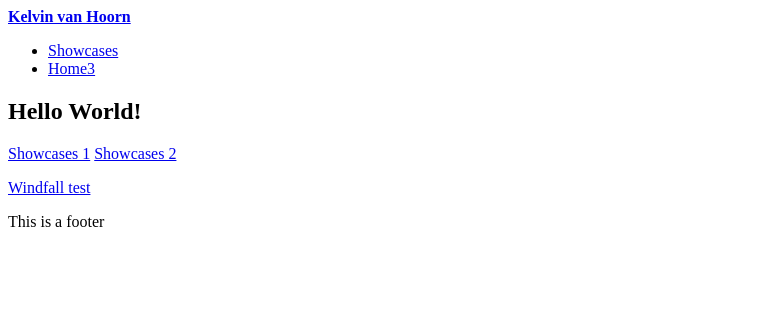
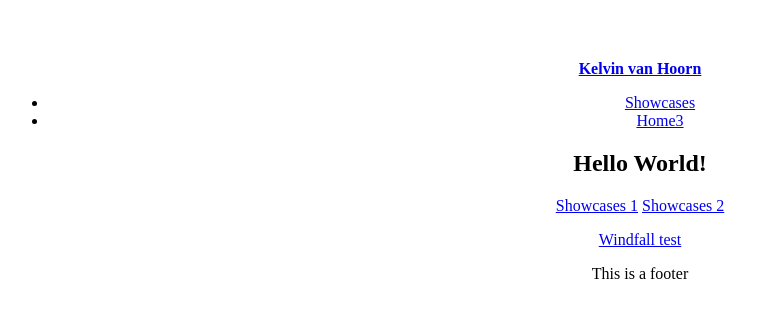
Before and after one commit to Radagasd/Radagasd.github.io, a Jekyll site: the page built from index.md, in a window 1280 px wide. Shown: the top 318 px of the page, without its empty margins (0-779 px from the left). Built offline with Jekyll 4.4.1, drawn with Linux system fonts in a browser that asks for light colours; our own code applies the rules of GitHub Pages for plain Markdown files.

Commit message:
no message

```diff
--- a/Gemfile
+++ b/Gemfile
@@ -27,3 +27,7 @@ end
 
 # Performance-booster for watching directories on Windows
 gem "wdm", "~> 0.1.0", :install_if => Gem.win_platform?
+
+gem 'eventmachine', '1.2.7', git: 'https://github.com/eventmachine/eventmachine.git', tag: 'v1.2.7'
+
+gem "webrick"
--- a/_config.yml
+++ b/_config.yml
@@ -1,9 +1,10 @@
 title: Kelvin van Hoorn
 description: Kelvin van Hoorn's personal website
 
-theme: null
+
 
 markdown: kramdown
+theme: null
 plugins:
   - jekyll-feed
 sass:
--- a/_includes/head.html
+++ b/_includes/head.html
@@ -4,7 +4,10 @@
 	<meta name="viewport" content="width=device-width, initial-scale=1, user-scalable=no" />
 	<!--[if lte IE 8]><script src="{{ "assets/js/ie/html5shiv.js" | relative_url }}"></script><![endif]-->
 	<!-- <link rel="stylesheet" href="{{ "assets/css/main.css" | relative_url }}" /> -->
-	<link rel="stylesheet" href="{{ "/css/main.css" | prepend: site.baseurl }}">
+	<!-- <link rel="stylesheet" href="{{ "/css/main.css" | prepend: site.baseurl }}"> -->
+
+	<!-- <link rel="stylesheet" href="{{ "/css/main.css" | prepend: site.baseurl }}"> -->
+	<link rel="stylesheet" href="/assets/css/main.css">
 	<!--[if lte IE 9]><link rel="stylesheet" href="{{ "assets/css/ie9.css" | relative_url }}" /><![endif]-->
 	<!--[if lte IE 8]><link rel="stylesheet" href="{{ "assets/css/ie8.css" | relative_url }}" /><![endif]-->
 </head>
--- a/_sass/layout/_wrapper.scss
+++ b/_sass/layout/_wrapper.scss
@@ -1,7 +1,7 @@
 /* Wrapper */
 #wrapper {
-    padding-top: 30.25em;
+    padding-top: 3.25em;
     background-color: _pallete(bg);
 
-    text-align: right;
+    text-align: center;
 }
--- a/assets/css/main.scss
+++ b/assets/css/main.scss
@@ -1,6 +1,5 @@
 ---
 ---
 
-{}
-@import "/_sass/libs/vars";
-@import "/_sass/layout/wrapper";
+@import 'libs/vars';
+@import 'layout/wrapper';
```
Also changed, not shown: Gemfile.lock (added).
